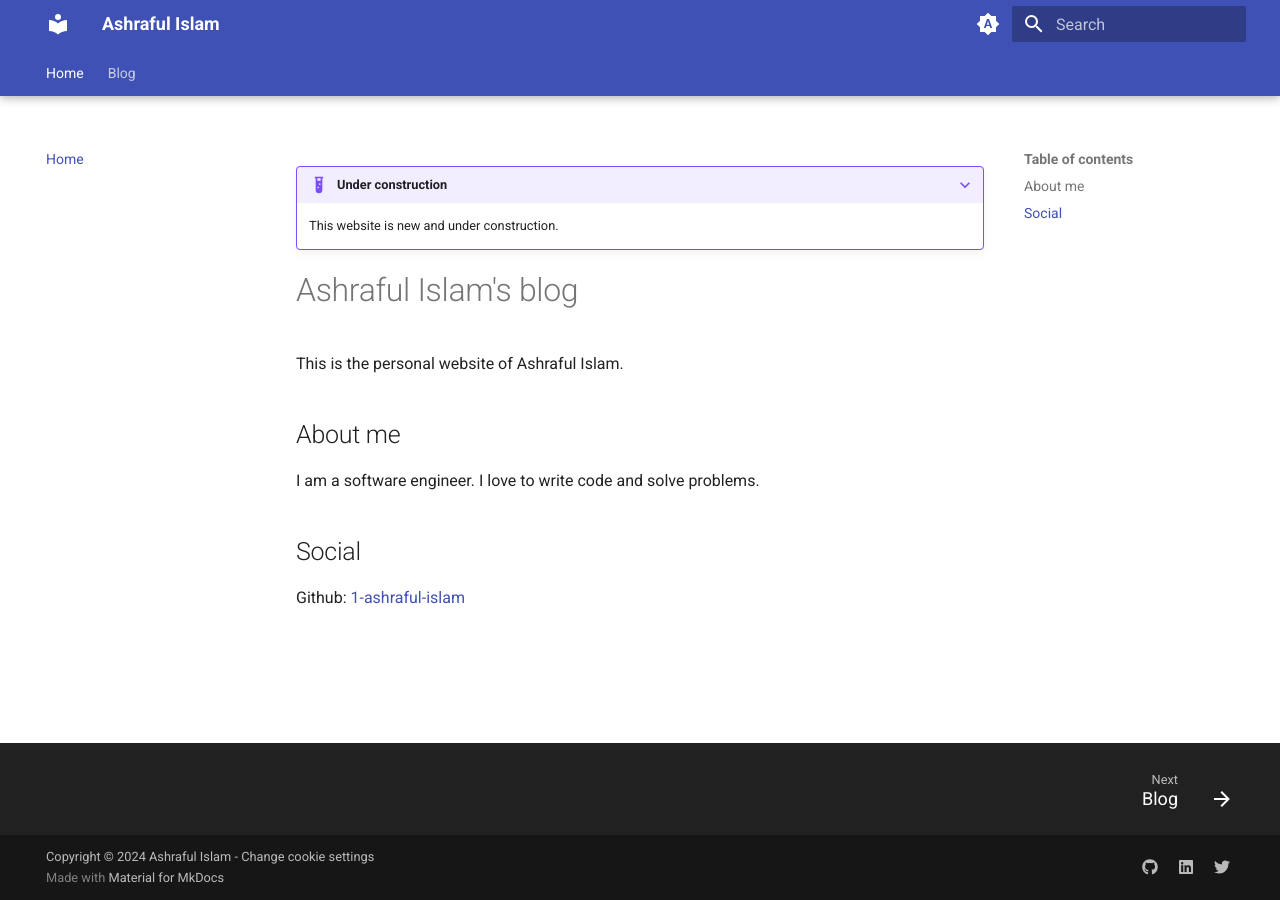
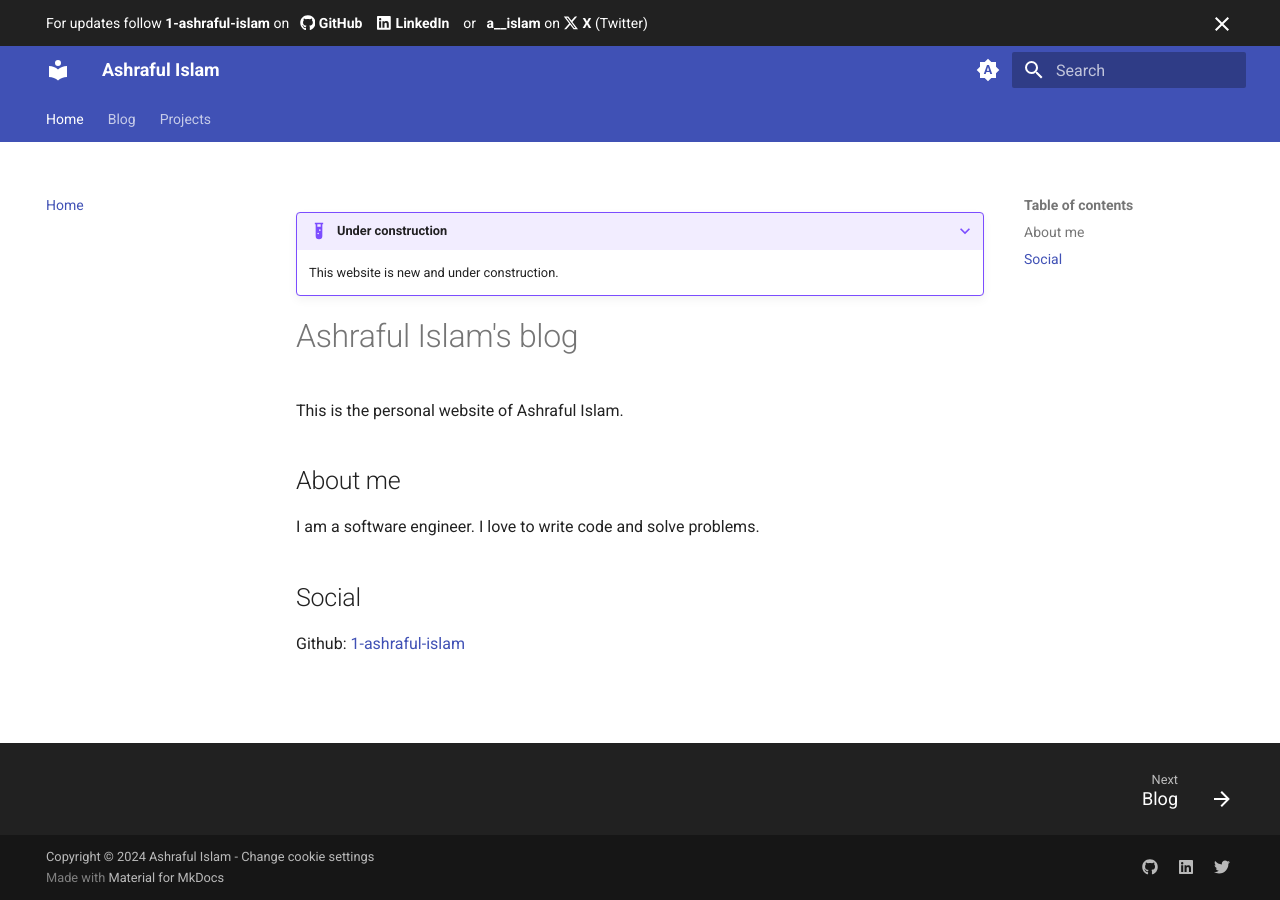
Before and after one commit to 1-ashraful-islam/1-ashraful-islam.github.io, an MkDocs documentation site: the page built from docs/index.md, in a window 1280 px wide. Built offline with MkDocs 1.6.1 and Material for MkDocs 9.7.7, drawn with Linux system fonts in a browser that asks for light colours; plug-ins that fetch from the network failed and are left out; comment, search, counter and statistics services are not loaded.

Commit message:
adds bunch more features from mkdocs, annoucement, project navigation etc

```diff
--- /dev/null
+++ b/docs/javascripts/mathjax.js
@@ -0,0 +1,16 @@
+window.MathJax = {
+  tex: {
+    inlineMath: [["\\(", "\\)"]],
+    displayMath: [["\\[", "\\]"]],
+    processEscapes: true,
+    processEnvironments: true
+  },
+  options: {
+    ignoreHtmlClass: ".*|",
+    processHtmlClass: "arithmatex"
+  }
+};
+
+document$.subscribe(() => {
+  MathJax.typesetPromise()
+})
--- /dev/null
+++ b/docs/javascripts/tablesort.js
@@ -0,0 +1,6 @@
+document$.subscribe(function() {
+  var tables = document.querySelectorAll("article table:not([class])")
+  tables.forEach(function(table) {
+    new Tablesort(table)
+  })
+})
--- /dev/null
+++ b/docs/stylesheets/extra.css
@@ -0,0 +1,32 @@
+.youtube {
+  color: #EE0F0F;
+}
+
+.linkedIn {
+  color: #fff;
+}
+
+.x-twitter {
+  color: #fff;
+}
+
+.github {
+  color: #fff;
+}
+
+.announcement-link {
+  color: #fff !important;
+}
+
+
+@keyframes heart {
+  0%, 40%, 80%, 100% {
+    transform: scale(1);
+  }
+  20%, 60% {
+    transform: scale(1.15);
+  }
+}
+.heart {
+  animation: heart 1000ms infinite;
+}
--- a/mkdocs.yml
+++ b/mkdocs.yml
@@ -1,3 +1,4 @@
+# Copyright (c) 2024 Ashraful Islam
 site_name: Ashraful Islam
 site_url: https://1-ashraful-islam.github.io
 site_description: >-
@@ -9,6 +10,7 @@ copyright: >
 
 theme:
   name: material
+  custom_dir: overrides
   features:
     - navigation.instant
     - navigation.instant.progress
@@ -23,6 +25,11 @@ theme:
     - search.highlight
     - search.share
     - announce.dismiss
+    - content.code.copy
+    - content.code.annotate
+    - content.tabs.link
+    - header.autohide
+    - content.tooltips
   palette:
 
     # Palette toggle for automatic mode
@@ -47,7 +54,10 @@ theme:
 plugins:
   - social
   - privacy
-  - search
+  - search:
+      separator: '[\s\u200b\-_,:!=\[\]()"`/]+|\.(?!\d)|&[lg]t;|(?!\b)(?=[A-Z][a-z])'
+  # - minify:
+  #     minify_html: true
   - blog
   - rss:
       enabled: !ENV [CI, false]
@@ -59,10 +69,55 @@ plugins:
         - tags
 markdown_extensions:
   - admonition
-  - pymdownx.details
-  - pymdownx.superfences
   - attr_list
   - md_in_html
+  - tables
+  - footnotes
+  - pymdownx.details
+  - pymdownx.superfences:
+      custom_fences:
+        - name: mermaid
+          class: mermaid
+          format: !!python/name:pymdownx.superfences.fence_code_format
+  - pymdownx.critic
+  - pymdownx.caret
+  - pymdownx.keys
+  - pymdownx.mark
+  - pymdownx.tilde
+  - pymdownx.highlight:
+      anchor_linenums: true
+      line_spans: __span
+      pygments_lang_class: true
+  - pymdownx.inlinehilite
+  - pymdownx.snippets:
+      auto_append:
+        - includes/abbreviations.md
+  - pymdownx.tabbed:
+      alternate_style: true
+      # slugify: !!python/object/apply:pymdownx.slugs.slugify
+      #   kwds:
+      #     case: lower
+  - pymdownx.emoji:
+      emoji_index: !!python/name:material.extensions.emoji.twemoji
+      emoji_generator: !!python/name:material.extensions.emoji.to_svg
+  - def_list
+  - pymdownx.tasklist:
+      custom_checkbox: true
+  - pymdownx.arithmatex:
+      generic: true
+  - abbr
+
+# extras
+extra_javascript:
+  # make tables sortable
+  - https://unpkg.com/tablesort@5.3.0/dist/tablesort.min.js
+  - javascripts/tablesort.js
+  # for math equations
+  - javascripts/mathjax.js
+  - https://polyfill.io/v3/polyfill.min.js?features=es6
+  - https://cdn.jsdelivr.net/npm/mathjax@3/es5/tex-mml-chtml.js
+extra_css:
+  - stylesheets/extra.css
 
 extra:
   social:
@@ -104,3 +159,17 @@ extra:
       - accept
       - reject
       - manage
+
+# include folders outside docs that should trigger a reload
+watch:
+  - overrides
+  - includes
+
+# page tree
+nav:
+  - Home: index.md
+  - Blog:
+    - blog/index.md
+  - Projects:
+    - projects/index.md
+    - Maze Generator and Solver: projects/maze-generator-and-solver.md
--- /dev/null
+++ b/overrides/main.html
@@ -0,0 +1,29 @@
+{% extends "base.html" %}
+
+{% block announce %}
+  <!-- Add announcement here, including arbitrary HTML -->
+  For updates follow <strong>1-ashraful-islam</strong> on &nbsp;
+  <a href="https://github.com/1-ashraful-islam" rel="me" target="_blank" class="announcement-link">
+    <span class="twemoji github">
+      {% include ".icons/fontawesome/brands/github.svg" %}
+    </span>
+    <Strong>GitHub</Strong>
+  </a>
+  &nbsp;&nbsp;
+  <a href="https://www.linkedin.com/in/1-ashraful-islam/" rel="me" target="_blank" class="announcement-link">
+    <span class="twemoji linkedIn">
+      {% include ".icons/fontawesome/brands/linkedin.svg" %}
+    </span>
+    <Strong>LinkedIn</Strong>
+  </a>
+  &nbsp;&nbsp;
+   or &nbsp; <strong>a__islam</strong> on
+  <a href="https://twitter.com/a__islam" rel="me" target="_blank" class="announcement-link">
+    <span class="twemoji x-twitter">
+      {% include ".icons/fontawesome/brands/x-twitter.svg" %}
+    </span>
+    <strong>X</strong>
+    (Twitter)
+  </a>
+
+{% endblock %}
```
Also changed, not shown: README.md (+5 -0 lines), docs/projects/index.md (added, +11 -0 lines), includes/abbreviations.md (added, +2 -0 lines), docs/projects/maze-generator-and-solver.md (added).
